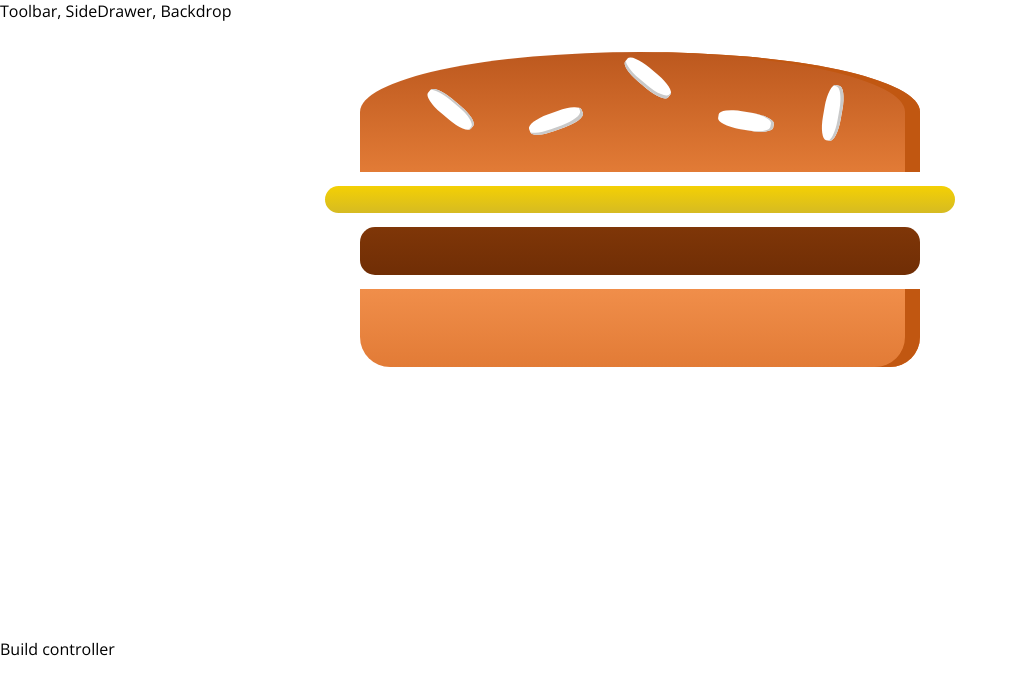
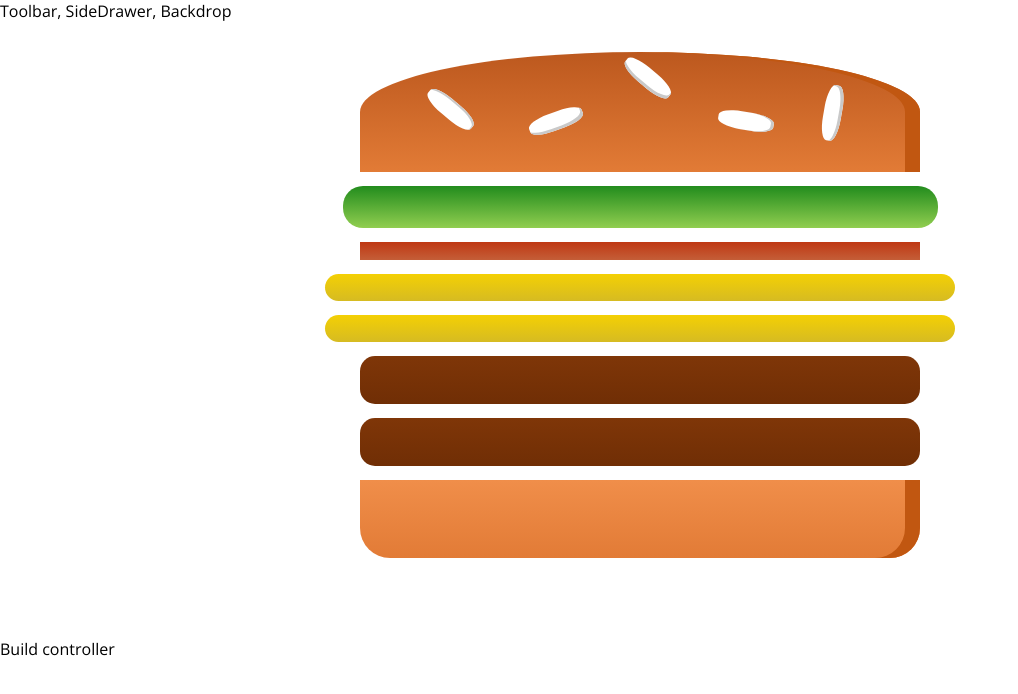
Before and after one commit to ff18qd/my-burger, a React app: page / in a window 1280 px wide. Shown: the top 694 px of the page, without its empty margins (0-1018 px from the left). Built offline with nearby package versions, Linux system fonts and the light colour scheme.

Commit message:
add dynamic burger ingredients

```diff
--- a/src/components/Burger/Burger.js
+++ b/src/components/Burger/Burger.js
@@ -4,11 +4,18 @@
 import BurgerIngredient from './BurgerIngredient/BurgerIngredient';
 
 const burger = (props) => {
+    const transformedIngredients = Object.keys(props.ingredients)
+        .map(igKey => {
+            return [...Array(props.ingredients[igKey])].map((_,i) => {
+                return <BurgerIngredient key={igKey + i} type={igKey} />
+            })
+        });
+
+
     return (
         <div className = {classes.Burger}>
             <BurgerIngredient type='bread-top' />
-            <BurgerIngredient type='cheese' />
-            <BurgerIngredient type='meat' />
+            {transformedIngredients}
             <BurgerIngredient type='bread-bottom' />
         </div>
     );
--- a/src/containers/BurgerBuilder/BurgerBuilder.js
+++ b/src/containers/BurgerBuilder/BurgerBuilder.js
@@ -3,10 +3,19 @@
 import Burger from '../../components/Burger/Burger';
 
 class BurgerBuilder extends Component {
+    state = {
+        ingredients: {
+            salad: 1,
+            bacon: 1,
+            cheese: 2,
+            meat: 2
+        }
+    }
+
     render () {
         return (
             <Aux>
-                <Burger />
+                <Burger ingredients = {this.state.ingredients} />
                 <div>Build controller</div>
             </Aux>
         );
```
